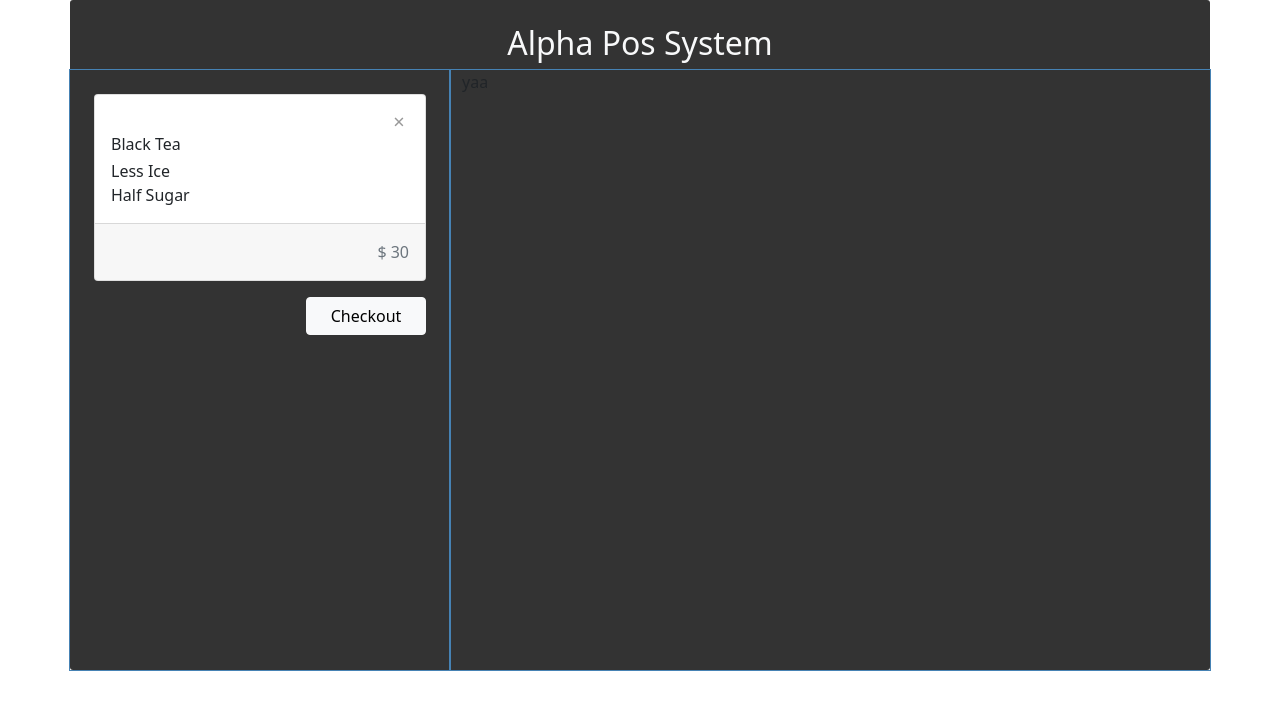
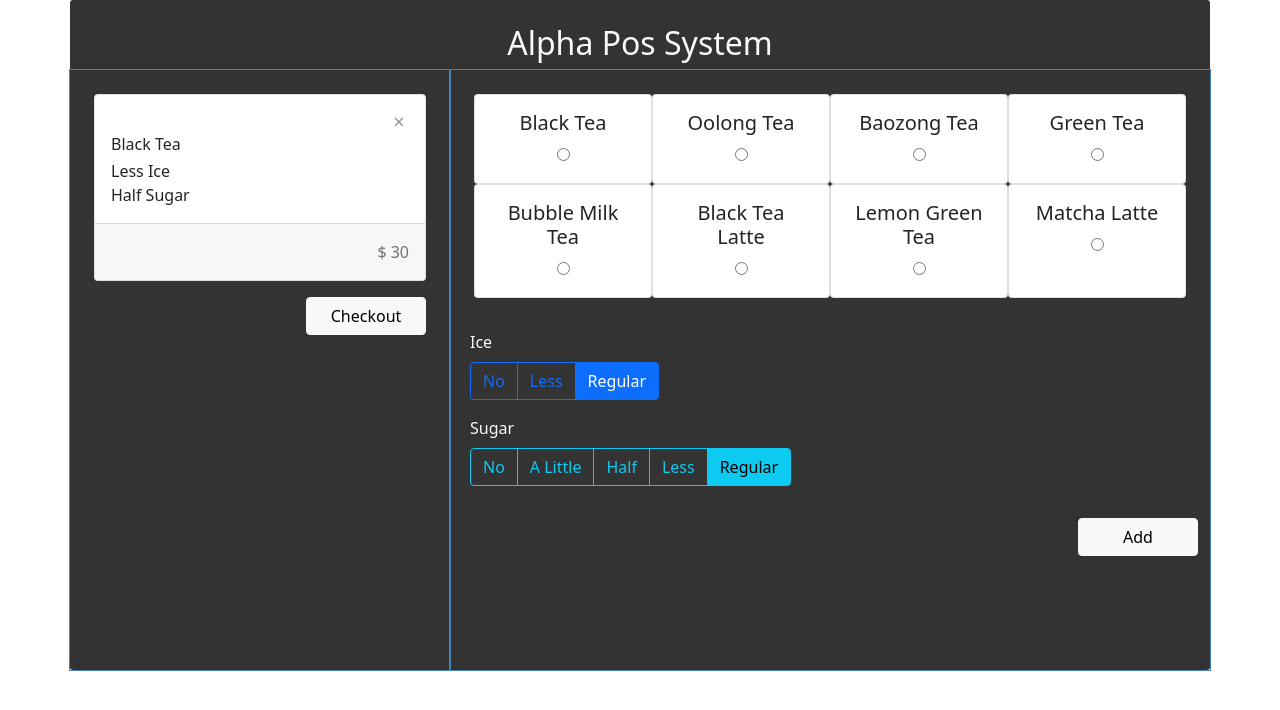
Before and after one commit to ethon92/alpha-pos-system-vue, a Vue app: page / in a window 1280 px wide. Shown: the top 710 px of the page. Built offline with nearby package versions, Linux system fonts and the light colour scheme.

Commit message:
add order product part ui

```diff
--- a/src/App.vue
+++ b/src/App.vue
@@ -1,5 +1,17 @@
 <script setup>
   import OrderBill from './components/OrderBill.vue';
+  import ProductCard from './components/ProductCard.vue'
+
+  const products = [
+    'Black Tea',
+    'Oolong Tea',
+    'Baozong Tea',
+    'Green Tea',
+    'Bubble Milk Tea',
+    'Black Tea Latte',
+    'Lemon Green Tea',
+    'Matcha Latte'
+  ]
 </script>
 
 <template>
@@ -12,7 +24,50 @@
           <button class="btn btn-light" style="min-width: 120px;">Checkout</button>
         </div>
       </div>
-      <div class="col-md-8">yaa</div>
+      <div class="col-md-8">
+        <section class="menu p-4">
+          <div class="row row-cols-4">
+            <ProductCard :products="products"/>
+          </div>
+        </section>
+        <section class="ice p-2">
+          <label class="d-block text-light mb-2">Ice</label>
+          <div class="btn-group btn-group-toggle" data-toggle="buttons">
+            <label class="btn btn-outline-primary">
+              <input type="radio" name="ice" value="No Ice" />No
+            </label>
+            <label class="btn btn-outline-primary">
+              <input type="radio" name="ice" value="Less Ice" />Less
+            </label>
+            <label class="btn btn-outline-primary active">
+              <input type="radio" name="ice" value="Regular Ice" checked />Regular
+            </label>
+          </div>
+        </section>
+        <section class="sugar p-2">
+          <label class="d-block text-light mb-2">Sugar</label>
+          <div class="btn-group btn-group-toggle" data-toggle="buttons">
+            <label class="btn btn-outline-info">
+              <input type="radio" name="sugar" value="No Sugar" />No
+            </label>
+            <label class="btn btn-outline-info">
+              <input type="radio" name="sugar" value="A Little Sugar" />A Little
+            </label>
+            <label class="btn btn-outline-info">
+              <input type="radio" name="sugar" value="Half Sugar" />Half
+            </label>
+            <label class="btn btn-outline-info">
+              <input type="radio" name="sugar" value="Less Sugar" />Less
+            </label>
+            <label class="btn btn-outline-info active">
+              <input type="radio" name="sugar" value="Regular Sugar" checked="checked" />Regular
+            </label>
+          </div>
+        </section>
+        <div class="text-end mt-4">
+          <div class="btn btn-light" style="min-width:120px;">Add</div>
+        </div>
+      </div>
     </div>
   </main>
 </template>
@@ -27,4 +82,9 @@
     outline: 1px solid steelblue;
     min-height: 600px;
   }
+
+  .ice input[type="radio"],
+  .sugar input[type="radio"] {
+    -webkit-appearance: none;
+  }
 </style>
--- /dev/null
+++ b/src/components/ProductCard.vue
@@ -0,0 +1,14 @@
+<script setup>
+  defineProps({
+    products: Array
+  })
+</script>
+
+<template>
+  <div class="card text-center" v-for="product in products" :key="product">
+    <label class="card-body px-2">
+      <h5 class="card-title">{{ product }}</h5>
+      <input type="radio" name="drink" :value="product">
+    </label>
+  </div>
+</template>
```
